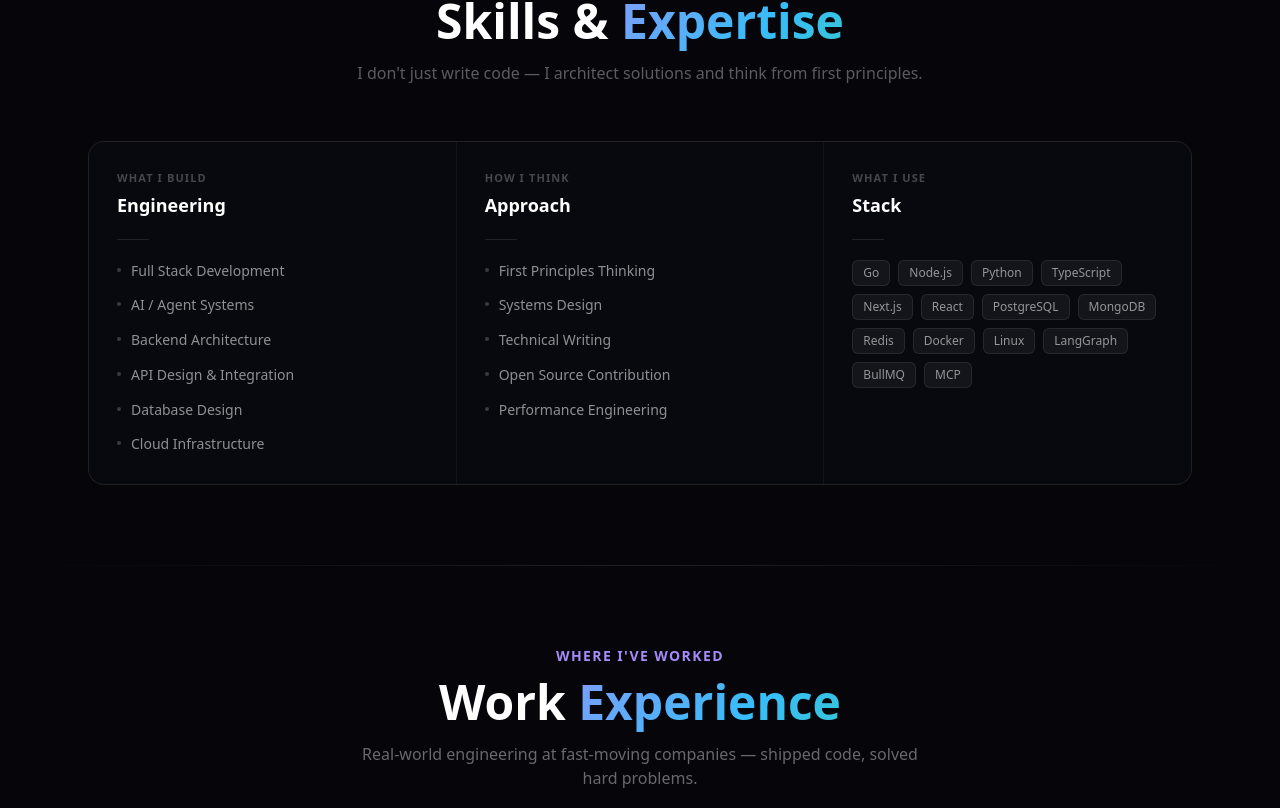
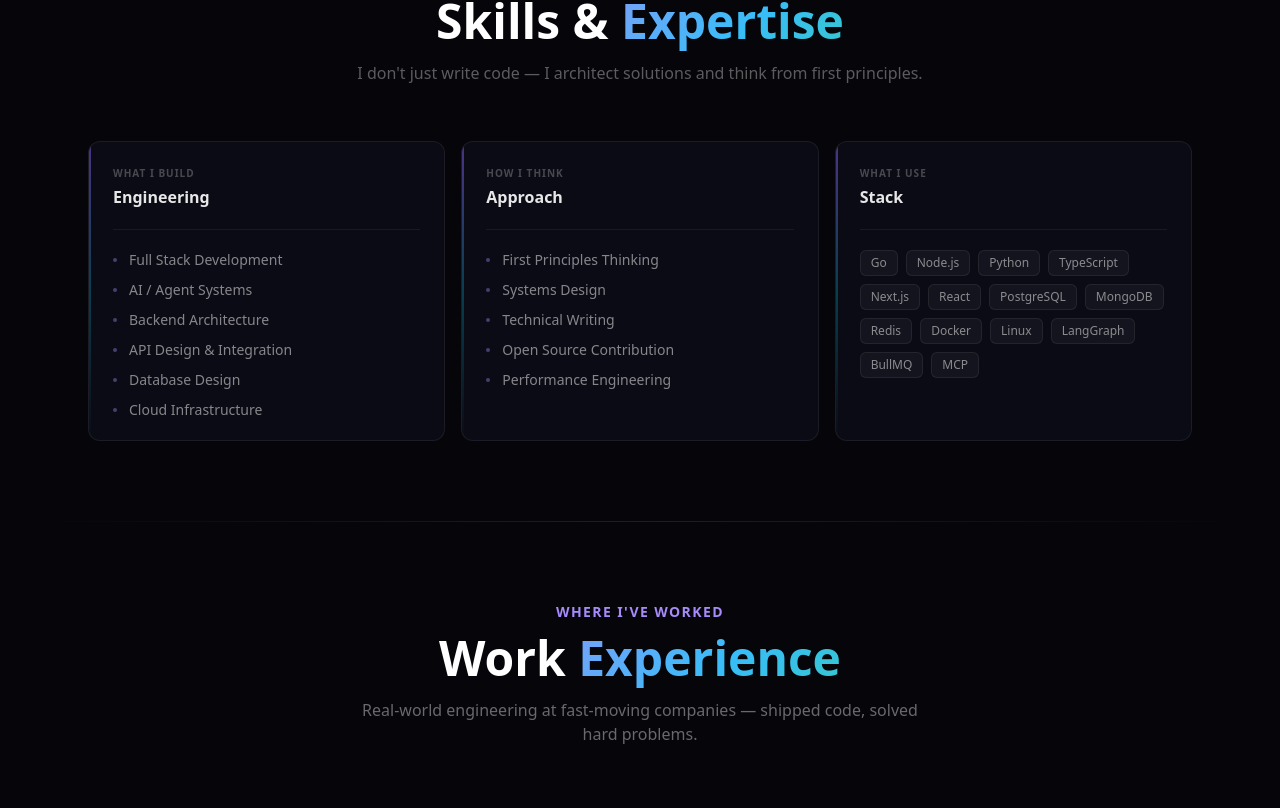
Before and after one commit to ifrah-ashraf/portfolio, a Next.js app: page / in a window 1280 px wide. Shown: the part 980-1788 px from the top of the page. Built offline with nearby package versions, Linux system fonts and the light colour scheme.

Commit message:
refine: skills cards — distinct cards with left accent, header divider, hover ring

```diff
--- a/src/app/MainComponents/Skills.tsx
+++ b/src/app/MainComponents/Skills.tsx
@@ -52,7 +52,7 @@ export default function Skills() {
                 </p>
             </div>
 
-            <div className="grid grid-cols-1 md:grid-cols-3 gap-px bg-white/[0.06] rounded-2xl overflow-hidden border border-white/[0.06]">
+            <div className="grid grid-cols-1 md:grid-cols-3 gap-4">
                 {categories.map((cat, idx) => (
                     <motion.div
                         key={cat.label}
@@ -60,38 +60,44 @@ export default function Skills() {
                         whileInView={{ opacity: 1, y: 0 }}
                         transition={{ duration: 0.4, delay: idx * 0.08 }}
                         viewport={{ once: true }}
-                        className="bg-[#08080f] p-7 flex flex-col gap-5"
+                        className="relative rounded-xl border border-white/[0.07] bg-[#0b0b15] overflow-hidden group"
                     >
-                        <div>
-                            <p className="text-[11px] font-bold text-white/25 uppercase tracking-widest mb-1">
+                        <div className="absolute left-0 top-0 bottom-0 w-[2px] bg-gradient-to-b from-violet-500/50 via-cyan-500/30 to-transparent" />
+
+                        <div className="px-6 pt-6 pb-5">
+                            <p className="text-[10px] font-bold text-white/25 uppercase tracking-widest mb-1">
                                 {cat.description}
                             </p>
-                            <h3 className="text-lg font-bold text-white">{cat.label}</h3>
+                            <h3 className="text-base font-semibold text-white/90">{cat.label}</h3>
                         </div>
 
-                        <div className="w-8 h-px bg-white/10" />
+                        <div className="mx-6 h-px bg-white/[0.06]" />
 
+                        <div className="px-6 py-5">
                             {cat.asTags ? (
                                 <div className="flex flex-wrap gap-2">
                                     {cat.items.map((tag) => (
                                         <span
                                             key={tag}
-                                        className="text-xs font-medium text-white/55 bg-white/[0.05] border border-white/[0.08] px-2.5 py-1 rounded-md"
+                                            className="text-xs text-white/50 bg-white/[0.04] border border-white/[0.07] px-2.5 py-1 rounded-md font-medium"
                                         >
                                             {tag}
                                         </span>
                                     ))}
                                 </div>
                             ) : (
-                            <ul className="flex flex-col gap-3">
+                                <ul className="flex flex-col gap-2.5">
                                     {cat.items.map((item) => (
-                                    <li key={item} className="flex items-start gap-2.5">
-                                        <span className="mt-2 w-1 h-1 rounded-full bg-white/20 flex-shrink-0" />
-                                        <span className="text-sm text-white/55 leading-relaxed">{item}</span>
+                                        <li key={item} className="flex items-center gap-3">
+                                            <span className="w-1 h-1 rounded-full bg-violet-400/40 flex-shrink-0" />
+                                            <span className="text-sm text-white/50">{item}</span>
                                         </li>
                                     ))}
                                 </ul>
                             )}
+                        </div>
+
+                        <div className="absolute inset-0 rounded-xl opacity-0 group-hover:opacity-100 transition-opacity duration-300 pointer-events-none ring-1 ring-white/10" />
                     </motion.div>
                 ))}
             </div>
```
Lines whose indentation alone changed are shown as unchanged.
